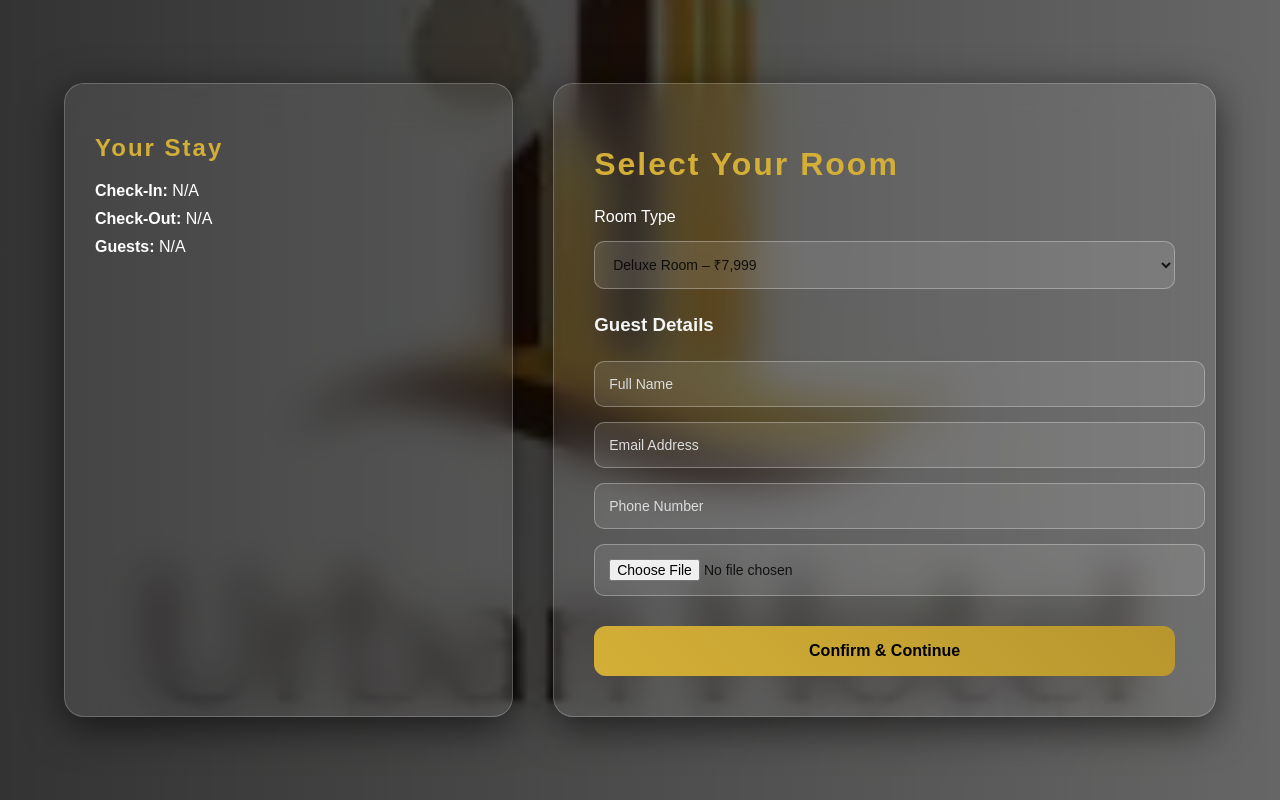
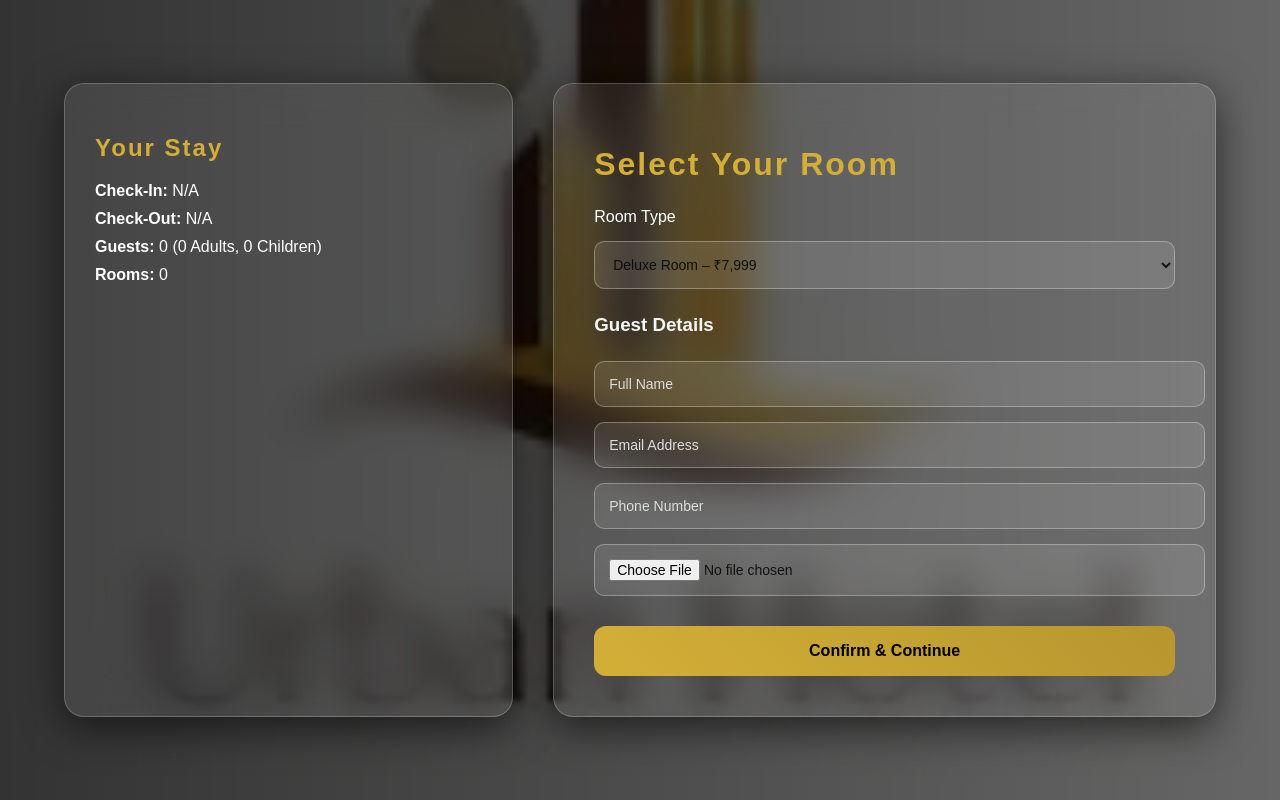
Before and after one commit to vamsi5654/Hotel-Management, a React (Create React App) app in the folder hotel-management/: page /room-selection in a window 1280 px wide. Shown: the top 800 px of the page. Built offline with nearby package versions, Linux system fonts and the light colour scheme.

Commit message:
Refactor RoomSelection component: switch from URL query parameters to Header state for check-in, check-out, and room data; calculate total guests and update UI accordingly

```diff
--- a/hotel-management/src/Pages/RoomSelection.jsx
+++ b/hotel-management/src/Pages/RoomSelection.jsx
@@ -1,15 +1,18 @@
 import "./RoomSelection.css";
 import React, { useState } from "react";
-import { useNavigate, useSearchParams } from "react-router-dom";
+import { useNavigate, useLocation } from "react-router-dom";
 
 function RoomSelection() {
   const navigate = useNavigate();
-  const [searchParams] = useSearchParams();
+  const location = useLocation();
 
-  // Get data from URL query parameters
-  const checkin = searchParams.get("checkin");
-  const checkout = searchParams.get("checkout");
-  const guests = searchParams.get("guests");
+  // ✅ Get data from Header state
+  const { checkin, checkout, rooms } = location.state || { rooms: [] };
+
+  // Calculate total guests
+  const totalAdults = rooms.reduce((sum, room) => sum + room.adults, 0);
+  const totalChildren = rooms.reduce((sum, room) => sum + room.children, 0);
+  const totalGuests = totalAdults + totalChildren;
 
   const [roomType, setRoomType] = useState("Deluxe Room");
   const [fullName, setFullName] = useState("");
@@ -28,7 +31,7 @@ function RoomSelection() {
 
     // Navigate to account page with state
     navigate(`/account/${bookingId}`, {
-      state: { roomType, checkin, checkout, guests, fullName },
+      state: { roomType, checkin, checkout, rooms, fullName },
     });
   };
 
@@ -46,7 +49,11 @@ function RoomSelection() {
             <strong>Check-Out:</strong> {checkout || "N/A"}
           </p>
           <p>
-            <strong>Guests:</strong> {guests || "N/A"}
+            <strong>Guests:</strong> {totalGuests} (
+            {totalAdults} Adults, {totalChildren} Children)
+          </p>
+          <p>
+            <strong>Rooms:</strong> {rooms.length}
           </p>
         </div>
 
```
